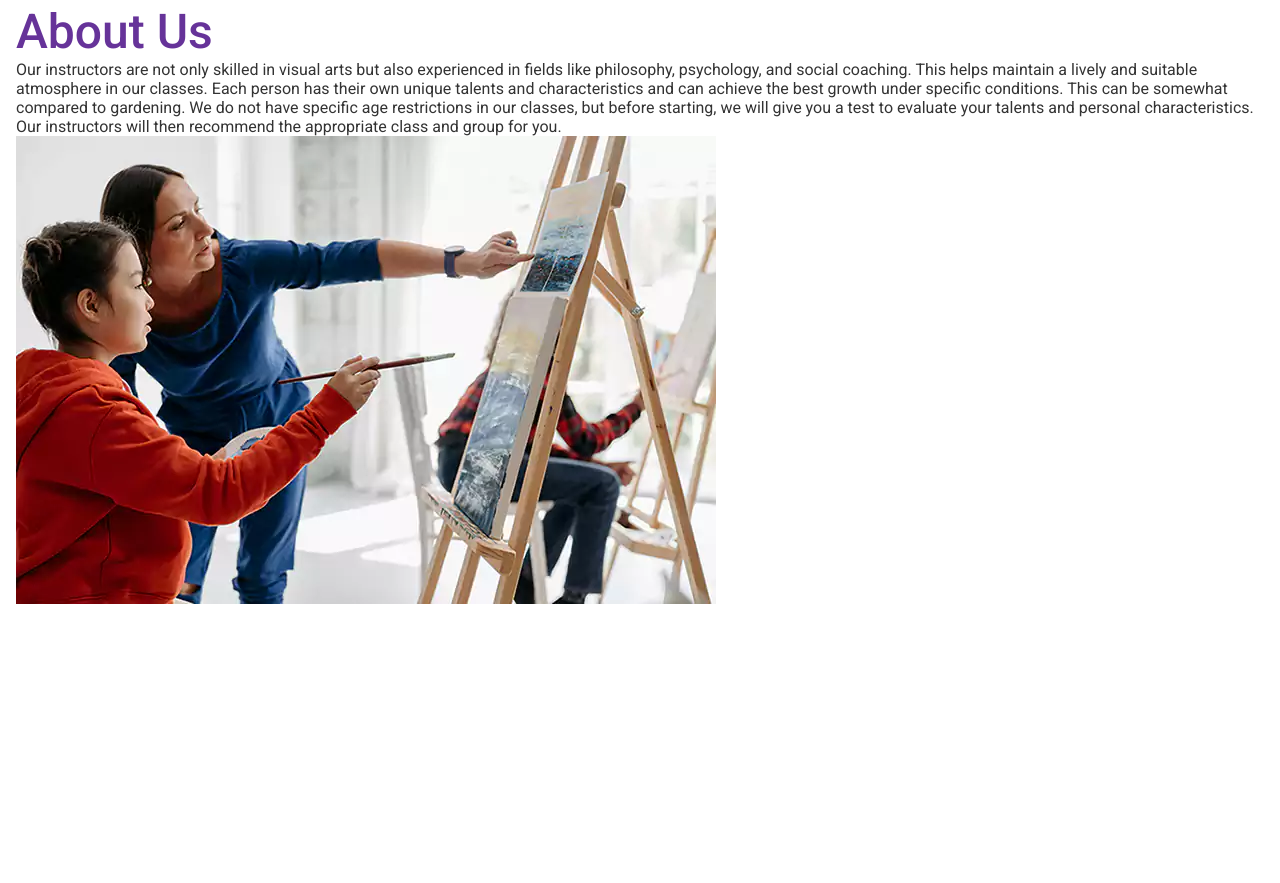
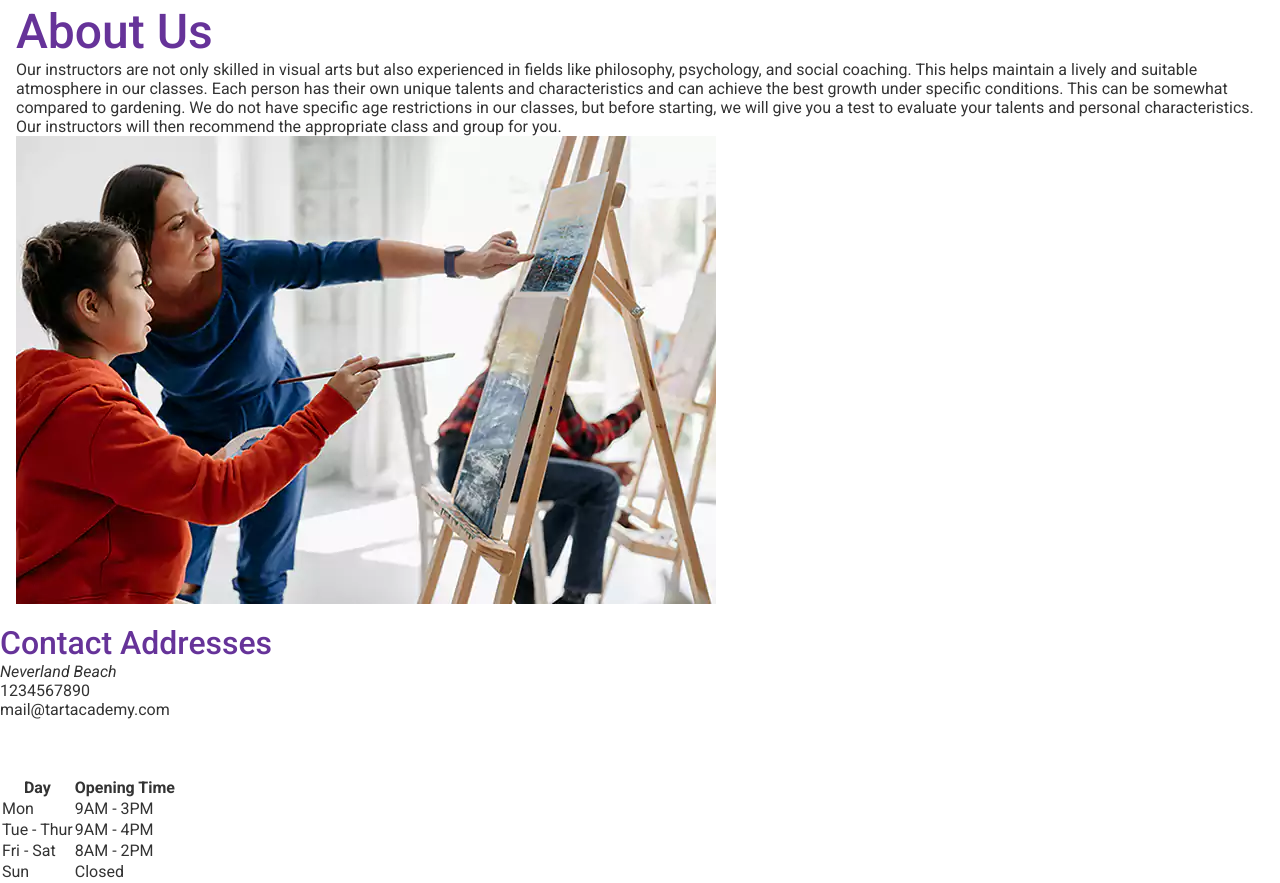
Before and after one commit to MWSCode/art-academy, a plain HTML site: page index.html in a window 1280 px wide. Shown: the part 6140-7023 px from the top of the page. Before the commit the page ends 6764 px from the top, so only its background shows below. Drawn offline with Linux system fonts and the light colour scheme.

Commit message:
footer added

```diff
--- a/index.html
+++ b/index.html
@@ -132,9 +132,61 @@
 		</section>
 
 	</main>
-        <footer>
+    <footer id="contact">
+		<div class="flex-container">
+			<div class="flex-column">
+				<h1>Contact Addresses</h1>
+				<address class="">
+					<i class="fa-solid fa-location-dot" aria-hidden="true"></i>Neverland Beach<br>
 
-        </footer>
+				</address>
+				<p><i class="fa-solid fa-phone" aria-hidden="true"></i>1234567890<br>
+					<i class="fa-regular fa-envelope"></i>mail@tartacademy.com<br>
+				</p>
+				<ul id="social_networks">
+					<li>
+						<a href="https://www.facebook.com/" target="_blank" rel="noopener"
+							aria-label="Visit our Facebook page (opens in a new tab)">
+							<i class="fa-brands fa-facebook"></i></a>
+					</li>
+					<li>
+						<a href="https://www.youtube.com/" target="_blank" rel="noopener"
+							aria-label="Visit our YouTube page (opens in a new tab)">
+							<i class="fa-brands fa-youtube-square"></i></a>
+					</li>
+					<li>
+						<a href="https://www.instagram.com/" target="_blank" rel="noopener"
+							aria-label="Visit our Instagram page (opens in a new tab)">
+							<i class="fa-brands fa-instagram"></i></a>
+					</li>
+				</ul>
+			</div>
+			<div class="flex-column">
+				<table class="opening_table">
+					<tr>
+						<th>Day</th>
+						<th>Opening Time</th>
+					</tr>
+					<tr>
+						<td>Mon</td>
+						<td>9AM - 3PM</td>
+					</tr>
+					<tr>
+						<td>Tue - Thur</td>
+						<td>9AM - 4PM</td>
+					</tr>
+					<tr>
+						<td>Fri - Sat</td>
+						<td>8AM - 2PM</td>
+					</tr>
+					<tr>
+						<td>Sun</td>
+						<td>Closed</td>
+					</tr>
+				</table>
+			</div>
+		</div>
+    </footer>
 
 </body>
 
```
